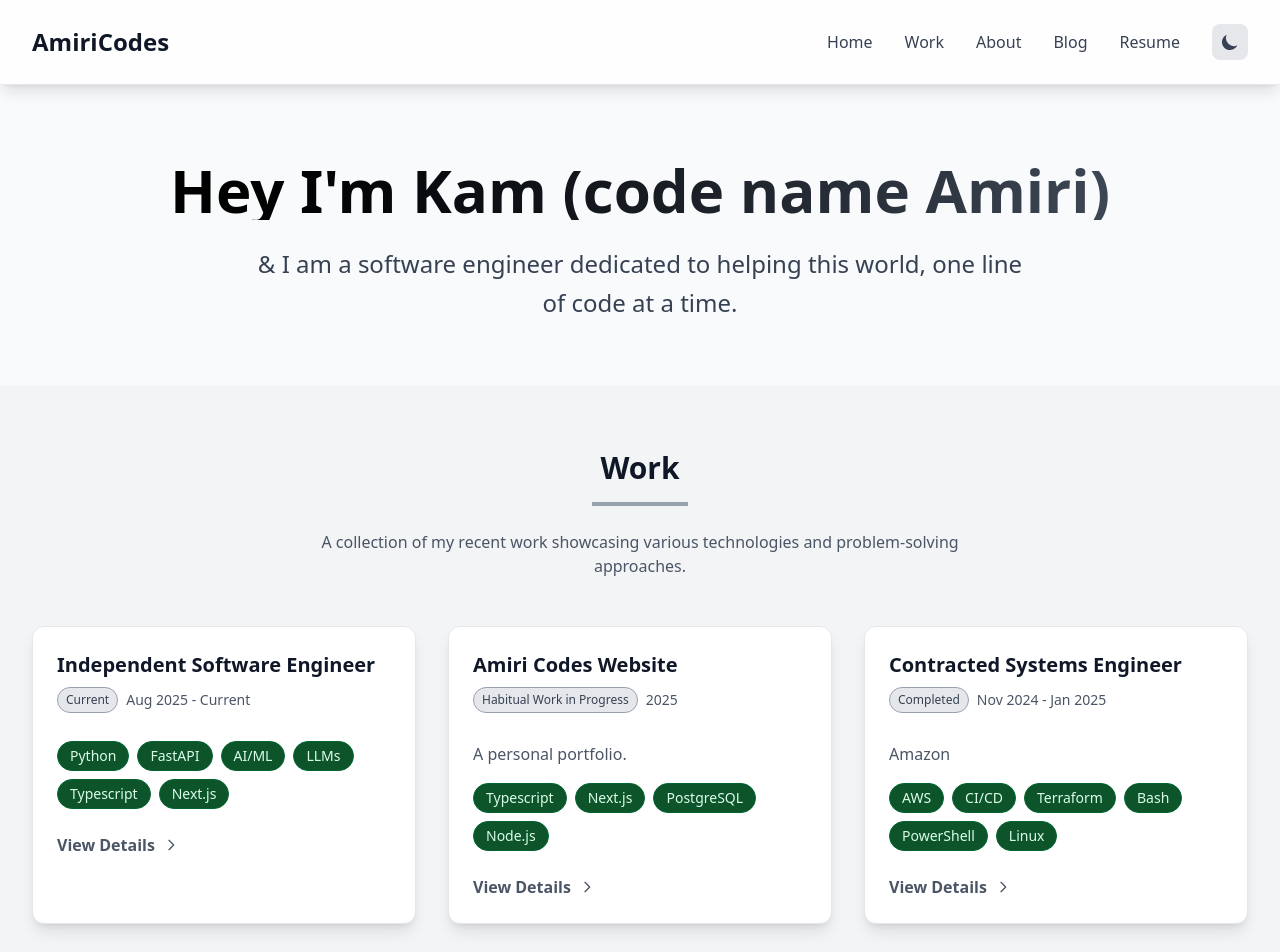
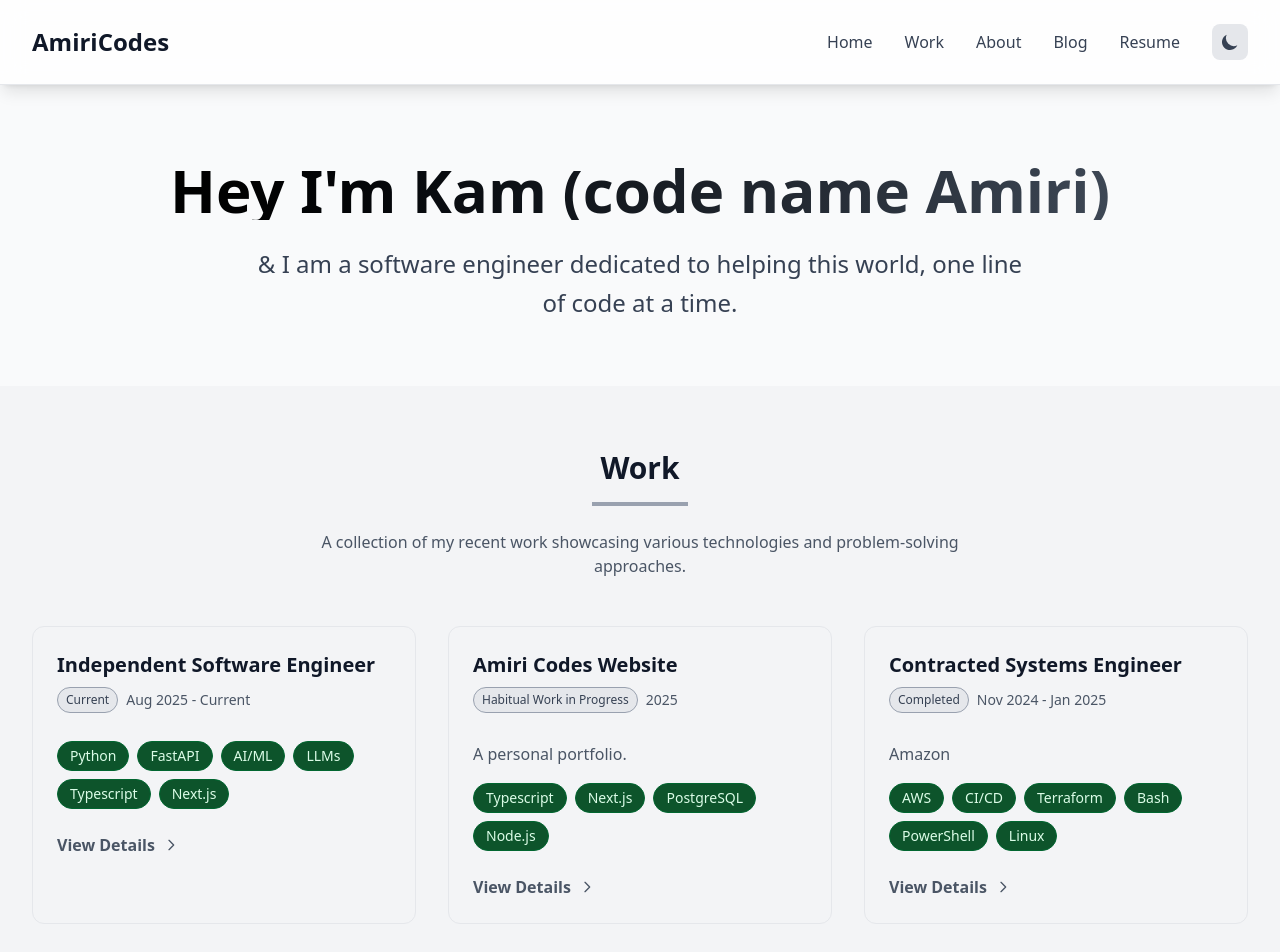
Before and after one commit to tresallen/AmiriCodes, a Next.js app in the folder next-app/: page / in a window 1280 px wide. Shown: the top 952 px of the page. Built offline with nearby package versions, Linux system fonts and the light colour scheme.

Commit message:
Made the project boxes transparent

```diff
--- a/next-app/src/app/page.tsx
+++ b/next-app/src/app/page.tsx
@@ -161,10 +161,10 @@ export default function Home() {
             {projects.map((project) => (
               <div
                 key={project.id}
-                className={`rounded-xl shadow-lg hover:shadow-xl transition-all duration-300 overflow-hidden group ${
+                className={`rounded-xl border transition-all duration-300 overflow-hidden group ${
                   theme === 'dark'
-                    ? 'bg-gray-900 border border-gray-700 hover:border-gray-500'
-                    : 'bg-white border border-gray-200 hover:border-gray-400'
+                    ? 'bg-transparent border-gray-700 hover:border-gray-500'
+                    : 'bg-transparent border-gray-200 hover:border-gray-400'
                 }`}
               >
                 <div className="p-6">
```
